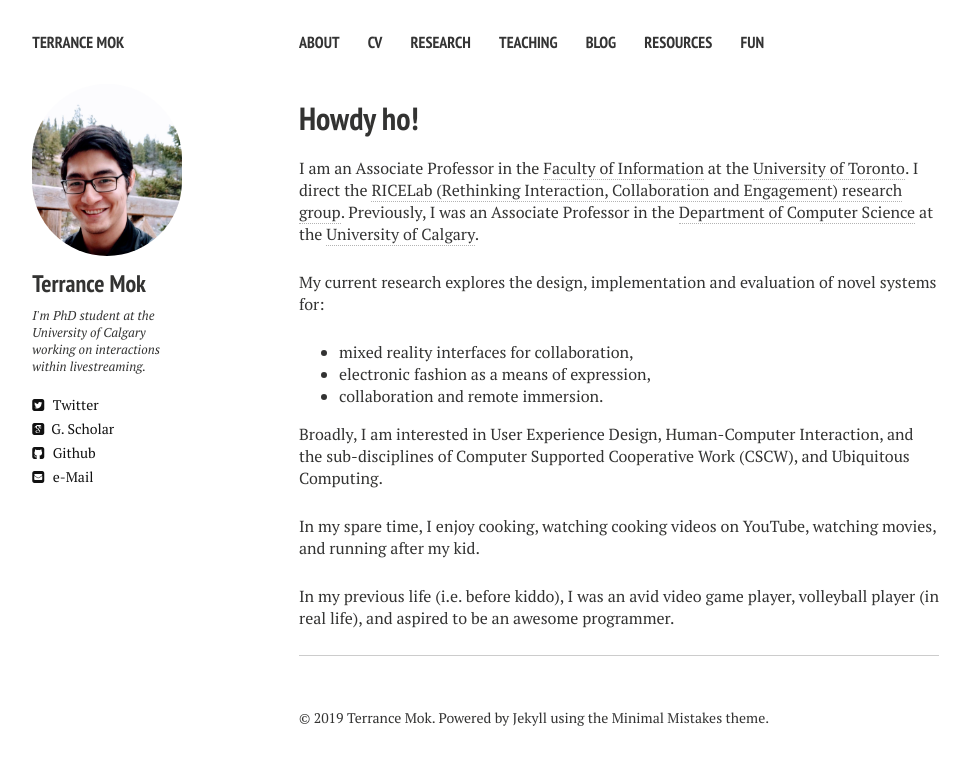
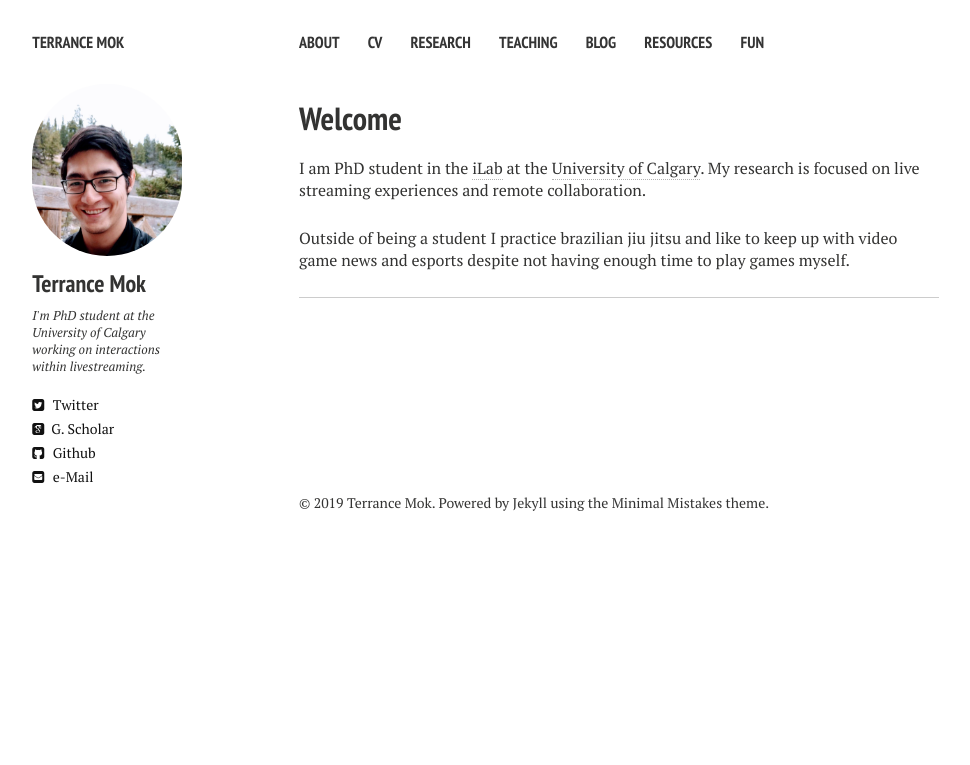
Before and after one commit to tthmok/tthmok.github.io, a Jekyll site: the page built from index.md, in a window 1280 px wide. Shown: the top 765 px of the page, without its empty margins (21-991 px from the left). Built offline with Jekyll 4.4.1, drawn with Linux system fonts in a browser that asks for light colours; nearby versions of some CDN libraries.

Commit message:
Update index.md

```diff
--- a/index.md
+++ b/index.md
@@ -1,18 +1,9 @@
 ---
 layout: home2
-title: Howdy ho!
-description: "Tony Tang's Academic Website"
+title: Welcome
+description: "Terrance Mok's Academic Website"
 ---
 
-I am an Associate Professor in the [Faculty of Information](http://ischool.utoronto.ca) at the [University of Toronto](http://www.utoronto.ca). I direct the [RICELab (Rethinking Interaction, Collaboration and Engagement) research group](http://ricelab.cpsc.ucalgary.ca/). Previously, I was an Associate Professor in the [Department of Computer Science](http://www.cpsc.ucalgary.ca/) at the [University of Calgary](http://ucalgary.ca/).
+I am PhD student in the [iLab](https://ilab.cpsc.ucalgary.ca/)  at the [University of Calgary](http://www.ucalgary.ca). My research is focused on live streaming experiences and remote collaboration.
 
-My current research explores the design, implementation and evaluation of novel systems for:
-* mixed reality interfaces for collaboration,
-* electronic fashion as a means of expression,
-* collaboration and remote immersion.
-
-Broadly, I am interested in User Experience Design, Human-Computer Interaction, and the sub-disciplines of Computer Supported Cooperative Work (CSCW), and Ubiquitous Computing.
-
-In my spare time, I enjoy cooking, watching cooking videos on YouTube, watching movies, and running after my kid.
-
-In my previous life (i.e. before kiddo), I was an avid video game player, volleyball player (in real life), and aspired to be an awesome programmer.
+Outside of being a student I practice brazilian jiu jitsu and like to keep up with video game news and esports despite not having enough time to play games myself.
```
